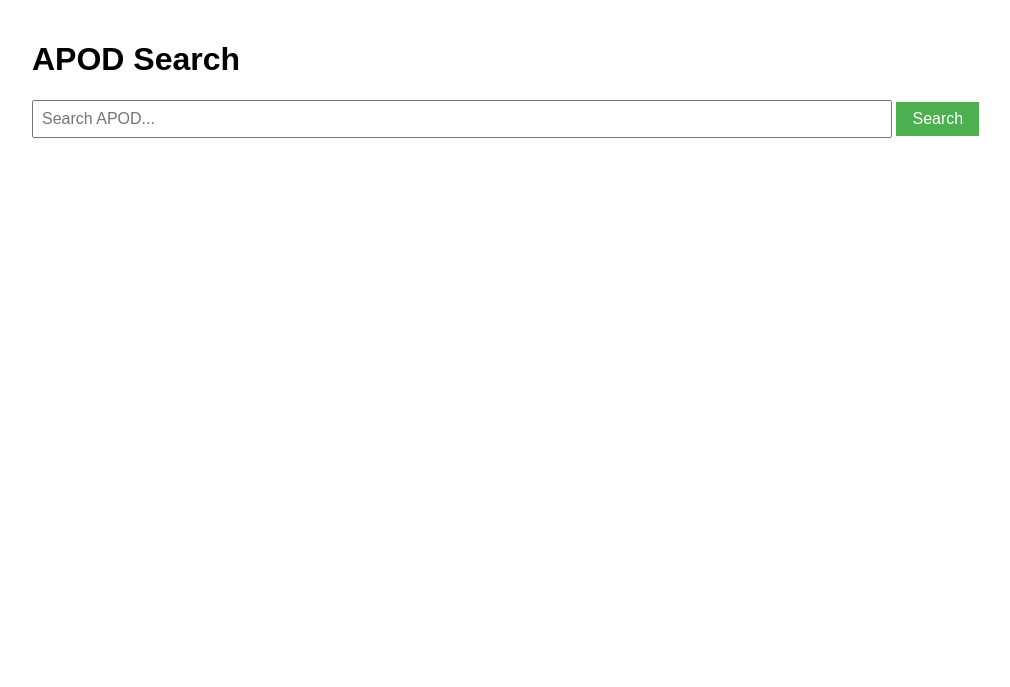
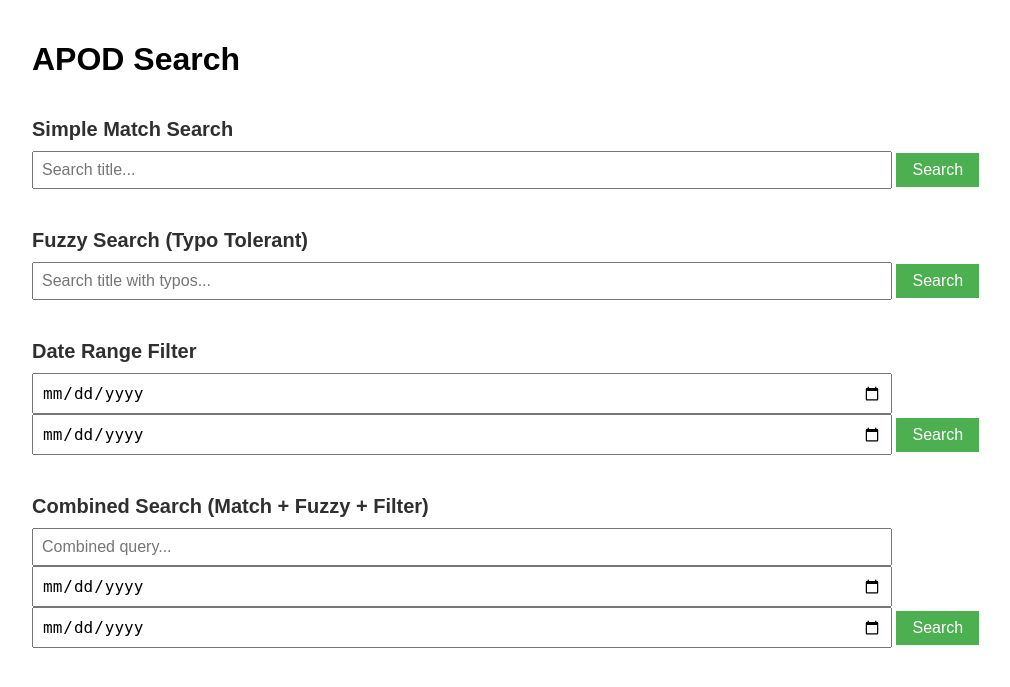
Before and after one commit to MehdiBoustani/Elastic-Search-Tutorial, a Flask app: page / in a window 1280 px wide. Shown: the top 687 px of the page, without its empty margins (8-1018 px from the left). Run offline with Flask 3, Linux system fonts and the light colour scheme; parts of the project's set-up code (start-up, migrations or seed data) failed here and were passed over.

Commit message:
improving search

```diff
--- a/elasticsearch/app.py
+++ b/elasticsearch/app.py
@@ -14,33 +14,83 @@ def index():
     results = []
     query = ""
     error = None
+    mode = request.form.get('mode', '')
 
-    if request.method == 'POST':
-        try:
-            query = request.form['query']
-            logger.info(f"Searching for query: {query}")
+    try:
+        if request.method == 'POST':
+            query = request.form.get('query', '')
+            date_from = request.form.get('date_from')
+            date_to = request.form.get('date_to')
 
-            # Check if index exists
             if not es.indices.exists(index="apod"):
                 error = "The 'apod' index does not exist. Please create it first."
                 logger.error(error)
-                return render_template('index.html', results=results, query=query, error=error)
+                return render_template('index.html', results=[], query=query, error=error)
 
-            response = es.search(index="apod", body={
-                "query": {
-                    "multi_match": {
-                        "query": query,
-                        "fields": ["title", "explanation"],
-                        "fuzziness": "AUTO"
+            if mode == "simple":
+                body = {
+                    "query": {
+                        "match": {
+                            "title": query
+                        }
                     }
                 }
-            })
+
+            elif mode == "fuzzy":
+                body = {
+                    "query": {
+                        "fuzzy": {
+                            "title": {
+                                "value": query,
+                                "fuzziness": "AUTO"
+                            }
+                        }
+                    }
+                }
+
+            elif mode == "filter":
+                if not date_from or not date_to:
+                    raise ValueError("Both start and end dates must be provided.")
+                body = {
+                    "query": {
+                        "range": {
+                            "date": {
+                                "gte": date_from,
+                                "lte": date_to
+                            }
+                        }
+                    }
+                }
+
+            elif mode == "combined":
+                if not query or not date_from or not date_to:
+                    raise ValueError("Query and both dates must be provided for combined search.")
+                body = {
+                    "query": {
+                        "bool": {
+                            "should": [
+                                {"match": {"title": query}},
+                                {"fuzzy": {"title": {"value": query, "fuzziness": "AUTO"}}}
+                            ],
+                            "filter": [
+                                {"range": {"date": {"gte": date_from, "lte": date_to}}}
+                            ],
+                            "minimum_should_match": 1
+                        }
+                    }
+                }
+
+            else:
+                raise ValueError("Invalid search mode.")
+
+            logger.info(f"Running {mode} search for query: {query}")
+            response = es.search(index="apod", size=100, body=body)
             results = [hit["_source"] for hit in response["hits"]["hits"]]
             logger.info(f"Found {len(results)} results")
 
-        except Exception as e:
-            error = f"An error occurred: {str(e)}"
-            logger.error(error)
+    except Exception as e:
+        error = f"An error occurred: {str(e)}"
+        logger.error(error)
 
     return render_template('index.html', results=results, query=query, error=error)
 
--- a/elasticsearch/templates/index.html
+++ b/elasticsearch/templates/index.html
@@ -5,7 +5,6 @@
     <meta name="viewport" content="width=device-width, initial-scale=1.0">
     <title>APOD Search</title>
 
-    <!-- CSS Written by ChatGPT -->
     <style>
         body {
             font-family: Arial, sans-serif;
@@ -76,21 +75,63 @@
             margin-bottom: 20px;
             border-radius: 4px;
         }
+        .section-title {
+            font-size: 20px;
+            font-weight: bold;
+            margin-top: 40px;
+            margin-bottom: 10px;
+            color: #2F2F2F;
+        }
     </style>
 </head>
 <body>
     <h1>APOD Search</h1>
 
     {% if error %}
-        <div class="error-message">
-            {{ error }}
-        </div>
+        <div class="error-message">{{ error }}</div>
     {% endif %}
 
-    <form class="search-form" method="POST">
-        <input type="text" name="query" class="search-input" value="{{ query }}" placeholder="Search APOD...">
-        <button type="submit" class="search-button">Search</button>
-    </form>
+    <div class="tabs">
+
+        <div class="search-form">
+            <div class="section-title">Simple Match Search</div>
+            <form action="/" method="post">
+                <input type="hidden" name="mode" value="simple">
+                <input type="text" name="query" class="search-input" placeholder="Search title...">
+                <button type="submit" class="search-button">Search</button>
+            </form>
+        </div>
+
+        <div class="search-form">
+            <div class="section-title">Fuzzy Search (Typo Tolerant)</div>
+            <form action="/" method="post">
+                <input type="hidden" name="mode" value="fuzzy">
+                <input type="text" name="query" class="search-input" placeholder="Search title with typos...">
+                <button type="submit" class="search-button">Search</button>
+            </form>
+        </div>
+
+        <div class="search-form">
+            <div class="section-title">Date Range Filter</div>
+            <form action="/" method="post">
+                <input type="hidden" name="mode" value="filter">
+                <input type="date" name="date_from" class="search-input">
+                <input type="date" name="date_to" class="search-input">
+                <button type="submit" class="search-button">Search</button>
+            </form>
+        </div>
+
+        <div class="search-form">
+            <div class="section-title">Combined Search (Match + Fuzzy + Filter)</div>
+            <form action="/" method="post">
+                <input type="hidden" name="mode" value="combined">
+                <input type="text" name="query" class="search-input" placeholder="Combined query...">
+                <input type="date" name="date_from" class="search-input">
+                <input type="date" name="date_to" class="search-input">
+                <button type="submit" class="search-button">Search</button>
+            </form>
+        </div>
+    </div>
 
     {% if results %}
         <h2>Search Results</h2>
```
Also changed, not shown: elasticsearch/templates/results_block.html (added, +11 -0 lines).
